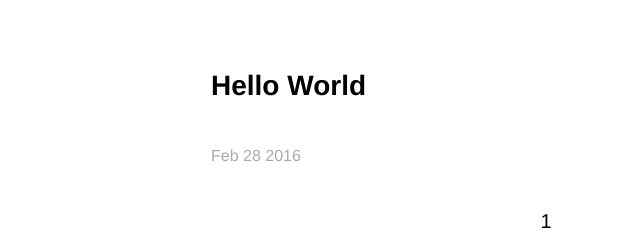
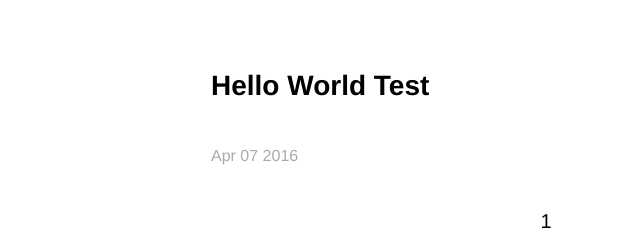
Before and after one commit to zack9433/zack9433.github.io, a plain HTML site: page index.html in a window 1280 px wide. Shown: the part 662-902 px from the top of the page, 94-734 px from the left. Drawn offline with Linux system fonts and the light colour scheme; a script that the page names is missing; a web font is replaced by a local one.

Commit message:
Site updated: 2016-04-07 22:12:49

```diff
--- a/index.html
+++ b/index.html
@@ -53,7 +53,7 @@
 
     <article>
       <h1 class="article-title">
-        <a href="/2016/02/28/hello-world/">Hello World</a>
+        <a href="/2016/04/07/hello-world/">Hello World Test</a>
       </h1>
 
       <div class="article-entry">
@@ -61,7 +61,7 @@
       </div>
 
       <div class="article-meta">
-        <span class="article-date">Feb 28 2016</span>
+        <span class="article-date">Apr 07 2016</span>
       </div>
     </article>
 
```
Also changed, not shown: 2016/04/07/hello-world/index.html (renamed from 2016/02/28/hello-world/index.html, +4 -4 lines), archives/2016/04/index.html (renamed from archives/2016/02/index.html, +2 -2 lines), archives/2016/index.html (+2 -2 lines), archives/index.html (+2 -2 lines).
